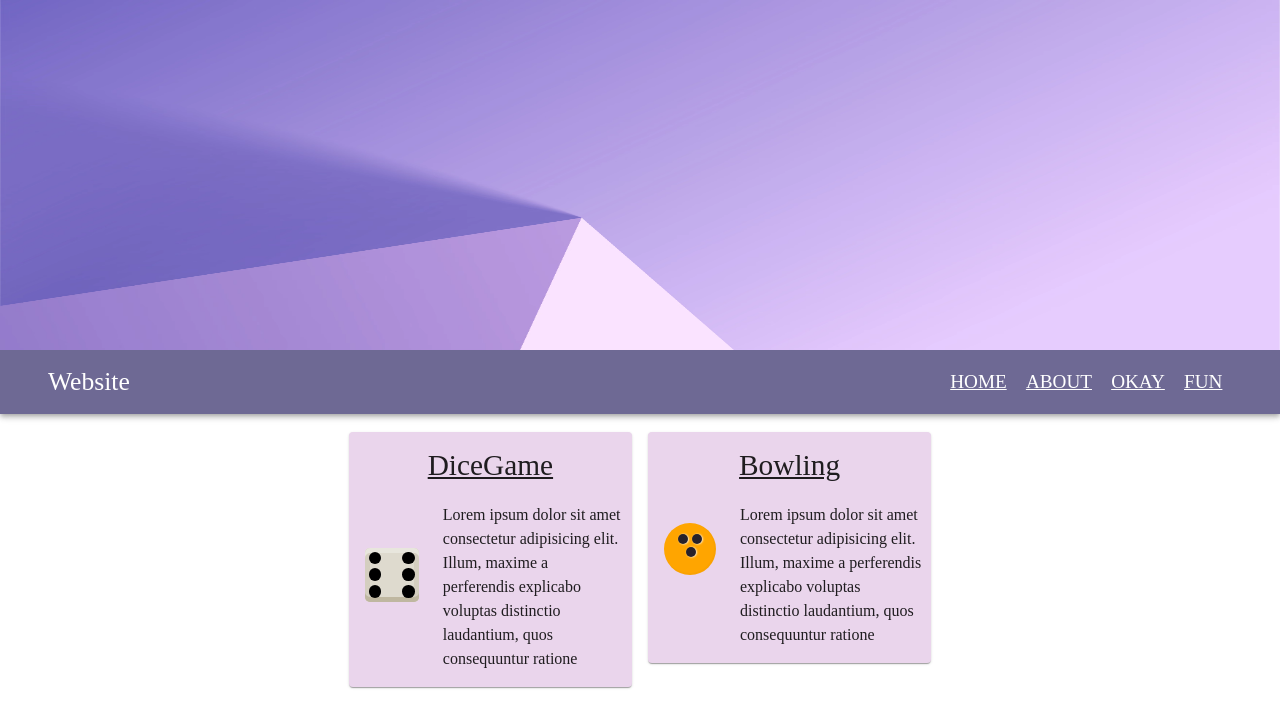
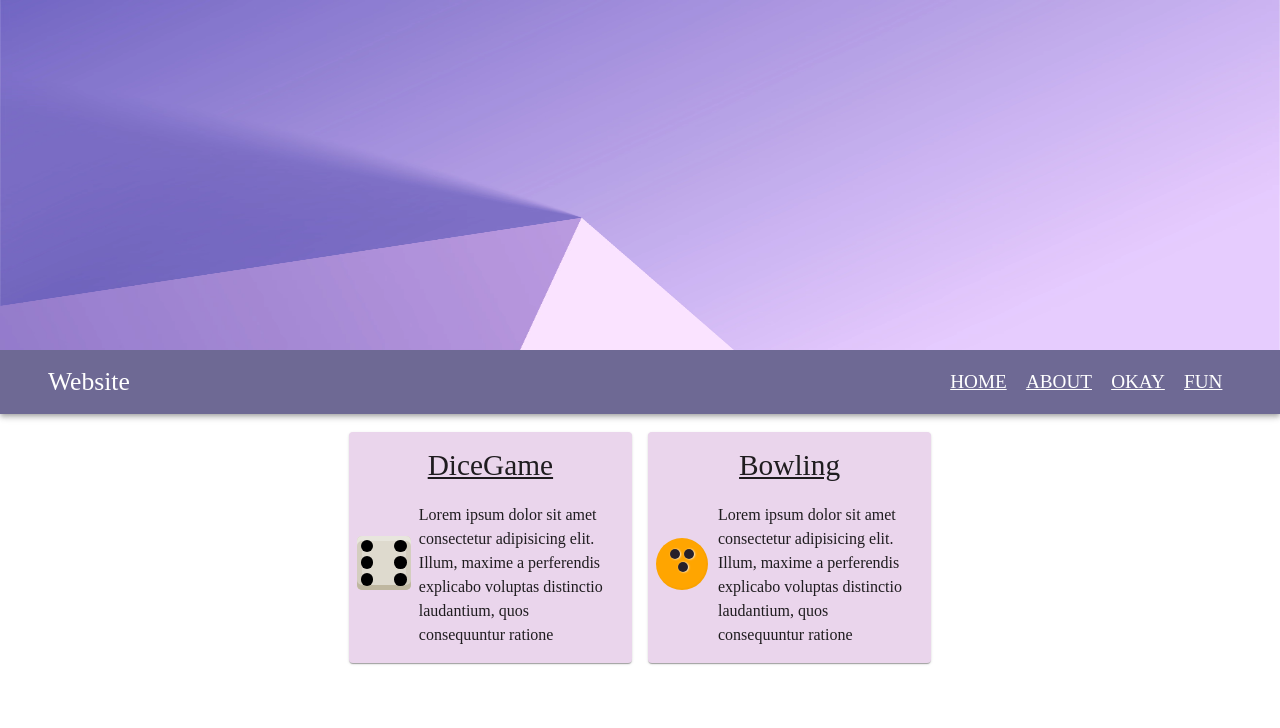
Before and after one commit to Rilr20/test-website, a Next.js app: page /fun in a window 1280 px wide. Shown: the top 728 px of the page. Built offline with nearby package versions, Linux system fonts and the light colour scheme; a web font is replaced by a local one.

Commit message:
changes to styling

```diff
--- a/pages/fun.js
+++ b/pages/fun.js
@@ -12,17 +12,20 @@ export default function Fun() {
     return (
         <Container maxWidth="xl" sx={{ width: "96%", maxWidth: "100vw", height: "100%", pt: 2, mt: 0.3 }}>
             <Grid container spacing={2} justifyContent="center">
-                <Grid item xs={12} md={3}>
+                <Grid item xs={12} md={3} sm={6}>
                     <Card sx={{ minHeight: "150px", textAlign: "center", backgroundColor: "secondary.light",pb:2 }}>
                         <Box>
                             <Typography variant="h1" sx={{ fontSize: "22pt", mt: 2 }}>
                                 <Link href="/fun/dicegame">DiceGame</Link><br />
                             </Typography>
                         </Box>
-                        <Box sx={{ display: "flex" }}>
-                            <Box sx={{ m: "auto", width: "54px", p: 2 }}>
-                                <Dice pips={6} />
+                        <Box sx={{ display: "flex",px:1 }}>
+                            <Box sx={{minHeight:"54px", minWidth:"54px",m:"auto",}}>
+                            <Dice pips={6} />
+
                             </Box>
+                            {/* <Box sx={{ m: "auto", width: "54px", p: 2 }}>
+                            </Box> */}
                             <Box sx={{ flexGrow: 1, mt: "20px" }}>
                                 <Typography sx={{ px: 1, textAlign: "left" }}>
                                     Lorem ipsum dolor sit amet consectetur adipisicing elit. Illum, maxime a perferendis explicabo voluptas distinctio laudantium, quos consequuntur ratione
@@ -31,21 +34,24 @@ export default function Fun() {
                         </Box>
                     </Card>
                 </Grid>
-                <Grid item xs={12} md={3}>
+                <Grid item xs={12} md={3} sm={6}>
                     <Card sx={{ minHeight: "150px", textAlign: "center", backgroundColor: "secondary.light",pb:2 }}>
                         <Box>
                             <Typography variant="h1" sx={{ fontSize: "22pt", mt: 2 }}>
                                 <Link href="/fun/bowling">Bowling</Link><br />
                             </Typography>
                         </Box>
-                        <Box sx={{ display: "flex" }}>
-                            <Box sx={{ m: "auto", width: "54px", p: 2, mt:"24px" }}>
+                        <Box sx={{ display: "flex",px:1 }}>
+                            <Box sx={{minHeight:"54px", minWidth:"54px",m:"auto",}}>
                                 <div className="circle large">
                                     <div className="circle small"></div>
                                     <div className="circle small"></div>
                                     <div className="circle small"></div>
                                 </div>
                             </Box>
+                            {/* <Box sx={{ m: "auto", width: "54px", p: 2, mt:"24px" }}>
+
+                            </Box> */}
                             <Box sx={{ flexGrow: 1, mt: "20px" }}>
                                 <Typography sx={{ px: 1, textAlign: "left" }}>
                                     Lorem ipsum dolor sit amet consectetur adipisicing elit. Illum, maxime a perferendis explicabo voluptas distinctio laudantium, quos consequuntur ratione
```
Also changed, not shown: pages/fun/bowling.js (+5 -2 lines), pages/fun/dicegame.js (+33 -9 lines).
